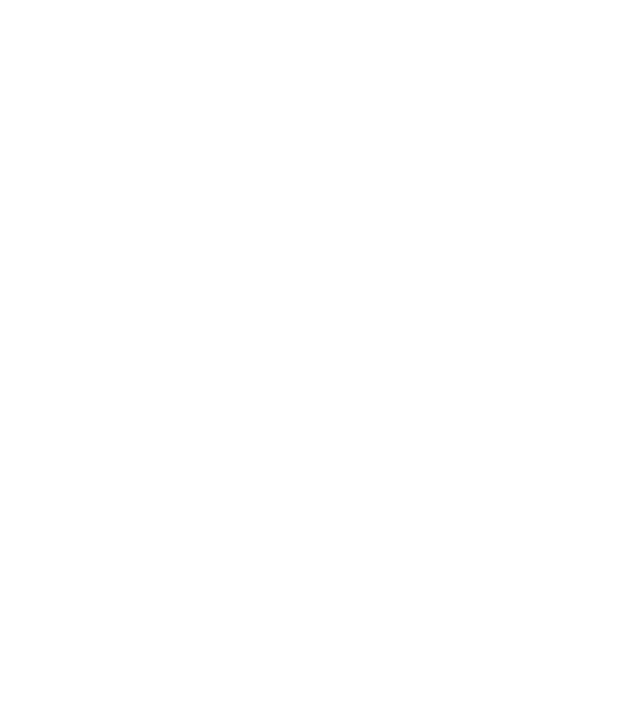
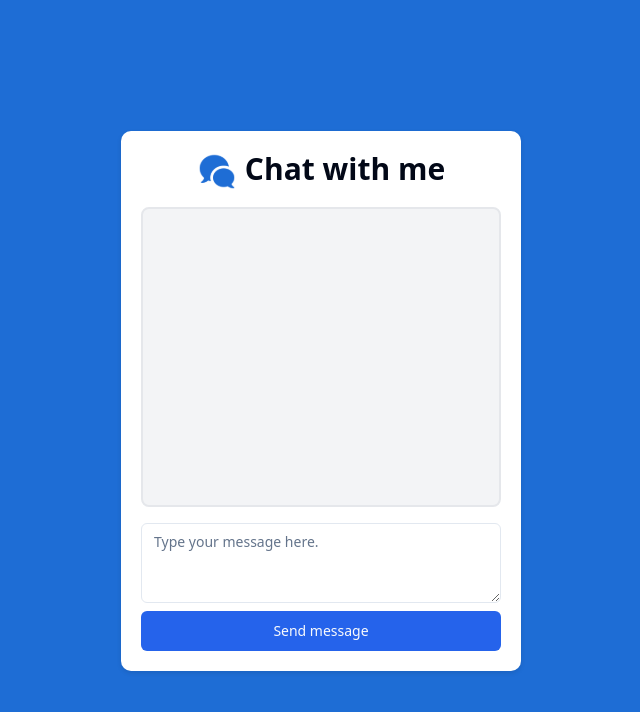
Before and after one commit to linaMallek/frontend, a React (Vite) app: page /chatbot in a window 1280 px wide. Before the commit this address had no page. Shown: the top 712 px of the page, without its empty margins (319-959 px from the left). Built offline with nearby package versions, Linux system fonts and the light colour scheme.

Commit message:
implementing the chatbot

```diff
--- a/package.json
+++ b/package.json
@@ -16,6 +16,7 @@
     "@radix-ui/react-slot": "^1.0.2",
     "@radix-ui/react-toggle": "^1.0.3",
     "@radix-ui/react-toggle-group": "^1.0.4",
+    "axios": "^1.6.7",
     "class-variance-authority": "^0.7.0",
     "clsx": "^2.1.0",
     "framer-motion": "^11.0.8",
--- /dev/null
+++ b/src/components/ChatBot.jsx
@@ -0,0 +1,41 @@
+import React from "react";
+import { Button } from "@/components/ui/button";
+import { Textarea } from "@/components/ui/textarea";
+import useChatBot from "@/hooks/useChatbot";
+import { useEffect } from "react";
+
+export default function ChatBot() {
+  useEffect(() => {
+    const chatHistory = document.getElementById("chat-history");
+    const userInput = document.getElementById("user-input");
+    const form = document.getElementById("chat-form");
+
+    form.addEventListener("submit", (event) => {
+      event.preventDefault();
+      useChatBot(chatHistory, userInput);
+    });
+  }, []);
+
+  return (
+    <div className="yesflex yesjustify-center yesitems-center yesw-full yesmin-h-screen yesbg-docblue yespx-4 yespy-8 yesfont-sans yesfont-light yesleading-normal yesantialiased yesrelative yesoverflow-hidden yesz-0 yesborder-t-2 yesborder-docblue">
+      <div className="" id="chat-container">
+        <h1 className="yestext-3xl yesfont-semibold yesmb-4 yesw-full yestext-center ">
+          <img src="/Chat.svg" className="yesw-10 yesinline-block yesmr-2" />
+          Chat with me
+        </h1>
+        <div
+          className=" yesoverflow-auto yesh-56 yesbg-gray-100 yesrounded-lg yesp-4 yesw-full yesmb-4 yesborder-2 yesborder-gray-200
+        "
+          id="chat-history"
+        ></div>
+        <form id="chat-form" className="yesgrid yesw-full yesgap-2">
+          <Textarea id="user-input" placeholder="Type your message here." />
+          <Button>Send message</Button>
+        </form>
+        <div id="loader">
+          <img src="/loader.gif" width="150px" alt="Loading..." />
+        </div>
+      </div>
+    </div>
+  );
+}
--- /dev/null
+++ b/src/components/ui/textarea.jsx
@@ -0,0 +1,18 @@
+import * as React from "react"
+
+import { cn } from "@/lib/utils"
+
+const Textarea = React.forwardRef(({ className, ...props }, ref) => {
+  return (
+    (<textarea
+      className={cn(
+        "yesflex yesmin-h-[80px] yesw-full yesrounded-md yesborder yesborder-input yesbg-background yespx-3 yespy-2 yestext-sm yesring-offset-background placeholder:yestext-muted-foreground focus-visible:yesoutline-none focus-visible:yesring-2 focus-visible:yesring-ring focus-visible:yesring-offset-2 disabled:yescursor-not-allowed disabled:yesopacity-50",
+        className
+      )}
+      ref={ref}
+      {...props} />)
+  );
+})
+Textarea.displayName = "Textarea"
+
+export { Textarea }
--- a/src/config/axiosConfig.js
+++ b/src/config/axiosConfig.js
@@ -1,7 +1,8 @@
-import axios from 'axios';
+import axios from "axios";
 
 const axiosInstance = axios.create({
-  baseURL: 'https://medflow.onrender.com',
+  // baseURL: "https://healthbooth-backend.onrender.com/",
+  baseURL: "http://localhost:5001/",
   // other config options if needed
 });
 
--- /dev/null
+++ b/src/hooks/useChatbot.js
@@ -0,0 +1,24 @@
+import axios from "@/config/axiosConfig";
+
+async function sendMessage(chatHistory, userInput) {
+  const userMessage = userInput.value;
+  userInput.value = ""; // Clear input field
+  try {
+    const response = await axios.post("chatBot/", {
+      userInput: userMessage,
+    });
+
+    const data = response.data;
+    // Add chat message to the chat history
+    chatHistory.innerHTML += `<div class="user-message">${userMessage}</div>`;
+    chatHistory.innerHTML += `<div class="bot-message">${data.response}</div>`;
+
+    // Scroll to the bottom of the chat history
+    chatHistory.scrollTop = chatHistory.scrollHeight;
+  } catch (error) {
+    console.error("Error:", error);
+    // Handle errors gracefully, e.g., display an error message to the user
+  }
+}
+
+export default sendMessage;
--- a/src/index.css
+++ b/src/index.css
@@ -49,7 +49,6 @@
   }
 }
 
-
 @layer base {
   * {
     @apply yesborder-border;
@@ -58,3 +57,40 @@
     @apply yesbg-background yestext-foreground;
   }
 }
+
+#chat-container {
+  background-color: #fff;
+  border-radius: 10px;
+  padding: 20px;
+  box-shadow: 0px 2px 5px rgba(0, 0, 0, 0.1);
+  width: 400px;
+}
+
+#chat-history {
+  height: 300px;
+  overflow-y: scroll;
+}
+
+.user-message {
+  text-align: right;
+  padding: 10px;
+  background-color: #f0f0f0;
+  border-radius: 10px;
+  margin-bottom: 5px;
+}
+
+.bot-message {
+  text-align: left;
+  padding: 10px;
+  background-color: #e0f0e0;
+  border-radius: 10px;
+  margin-bottom: 5px;
+}
+
+#loader {
+  display: none; /* Hide by default */
+  position: absolute;
+  top: 50%;
+  left: 50%;
+  transform: translate(-50%, -50%);
+}
--- a/src/main.jsx
+++ b/src/main.jsx
@@ -5,9 +5,7 @@
 import './index.css'
 
 ReactDOM.createRoot(document.getElementById('root')).render(
-  <React.StrictMode>
     <BrowserRouter>
       <App />
     </BrowserRouter>
-  </React.StrictMode>,
 )
--- a/src/routes/routes.jsx
+++ b/src/routes/routes.jsx
@@ -1,10 +1,11 @@
 import React from "react";
 import Index from "@/pages/Home/Index.jsx";
 import { Routes, Route } from "react-router-dom";
-import Signup from '@/pages/Signup';
-import Signupdoctor from '@/pages/Signupdoctor';
-import Login from '@/pages/Login';
-import Doctormain from '@/pages/Doctormain';
+import Signup from "@/pages/Signup";
+import Signupdoctor from "@/pages/Signupdoctor";
+import Login from "@/pages/Login";
+import Doctormain from "@/pages/Doctormain";
+import ChatBot from "@/components/ChatBot.jsx";
 const Routers = () => {
   return (
     <Routes>
@@ -13,7 +14,7 @@
       <Route path="/signupdoc" element={<Signupdoctor />}></Route>
       <Route path="/login" element={<Login />}></Route>
       <Route path="/doctormain" element={<Doctormain />}></Route>
-
+      <Route path="/chatbot" element={<ChatBot />}></Route>
     </Routes>
   );
 };
```
Also changed, not shown: public/loader.gif (added), src/hooks/useAuth.js (deleted), 1 other file (tests, documents, lock files or other folders).
